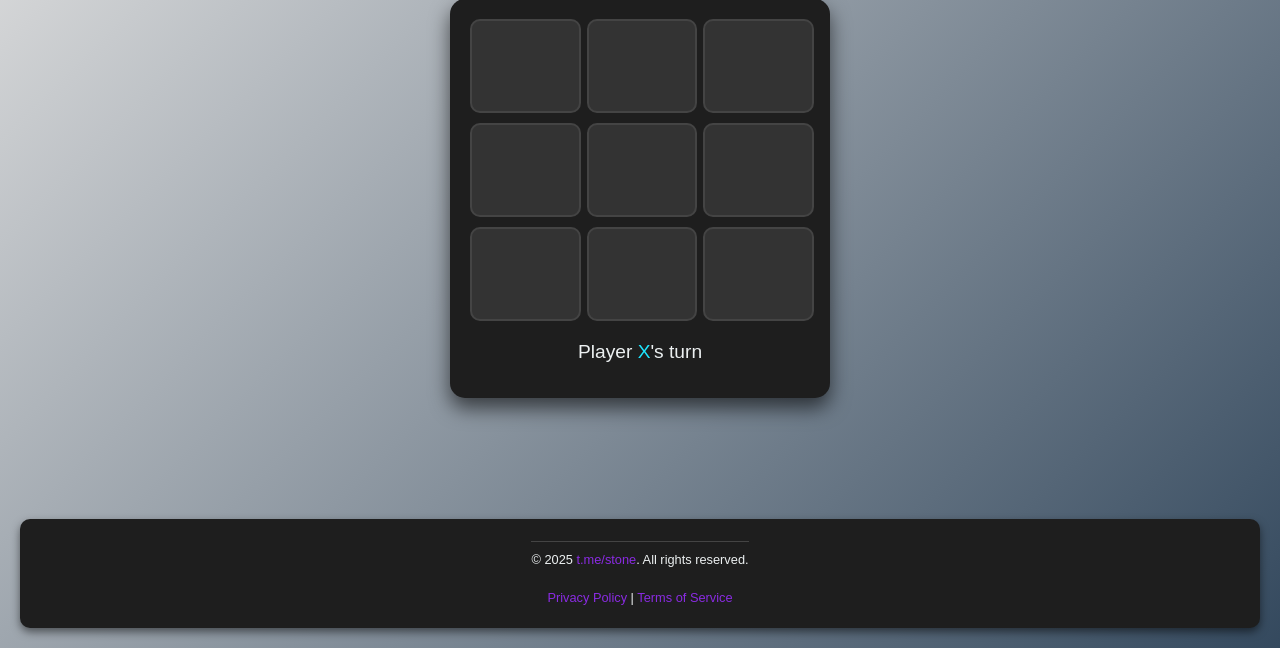
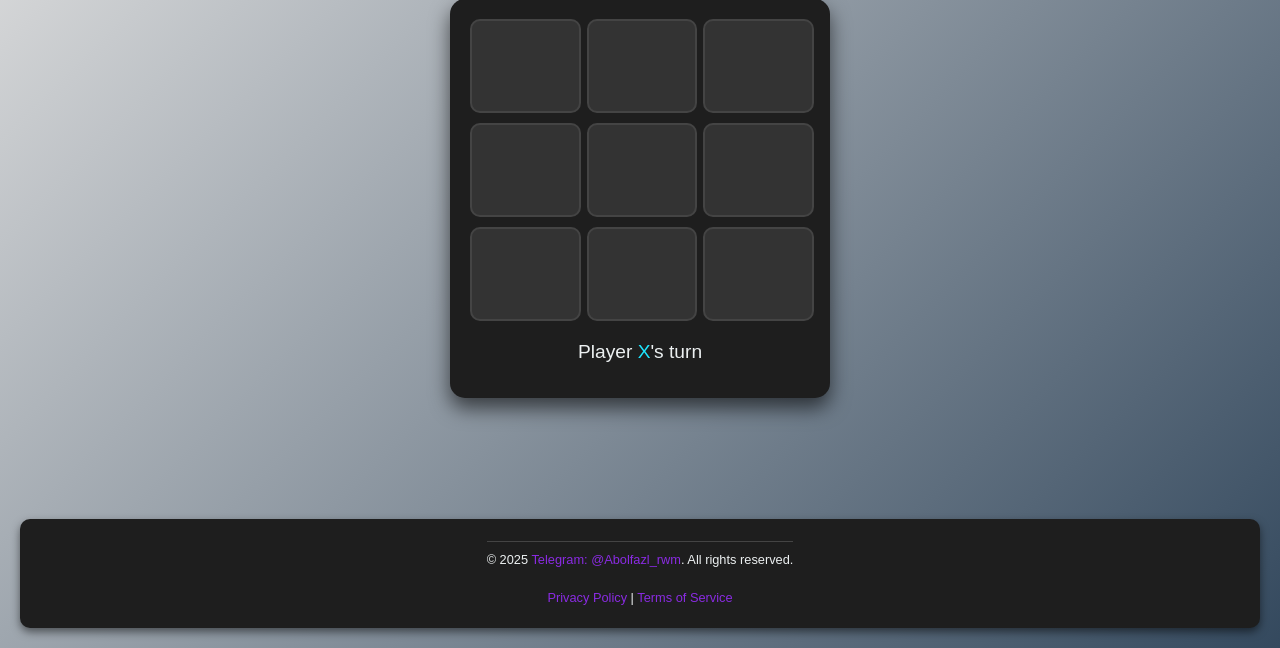
Before and after one commit to Abolfazlrwm/awesome-scripts, a PHP site: page /src/tic-tac-toe-game/index.html in a window 1280 px wide. Shown: the part 152-800 px from the top of the page. Run offline with PHP 8.4, Linux system fonts and the light colour scheme; some web fonts are replaced.

Commit message:
chore(tic-tac-toe-game): replace foreign handles and credits with @Abolfazl_rwm

```diff
--- a/src/tic-tac-toe-game/index.html
+++ b/src/tic-tac-toe-game/index.html
@@ -1,4 +1,5 @@
 <!DOCTYPE html>
+<!-- Telegram: @Abolfazl_rwm -->
 <html lang="en">
 <head>
     <meta charset="UTF-8">
@@ -36,7 +37,7 @@
         </div>
     </main>
     <footer>
-        <p class="footer-content">© 2025 <a href="https://t.me/TinyQB" class="terms-link">t.me/stone</a>. All rights reserved.</p>
+        <p class="footer-content">© 2025 <a href="https://t.me/Abolfazl_rwm" class="terms-link">Telegram: @Abolfazl_rwm</a>. All rights reserved.</p>
         <p class="footer-links">
             <a href="pages/privacy-policy/index.html" class="terms-link">Privacy Policy</a> |
             <a href="pages/terms-of-service/index.html" class="terms-link">Terms of Service</a>
--- a/src/tic-tac-toe-game/script.js
+++ b/src/tic-tac-toe-game/script.js
@@ -1,3 +1,4 @@
+// Telegram: @Abolfazl_rwm
 const cells = document.querySelectorAll('.cell');
 const status = document.querySelector('.status');
 const resultDiv = document.getElementById('result');
--- a/src/tic-tac-toe-game/styles.css
+++ b/src/tic-tac-toe-game/styles.css
@@ -1,3 +1,4 @@
+/* Telegram: @Abolfazl_rwm */
 @font-face {
     font-family: 'CustomFont';
     src: url('/assets/fonts/font.ttf') format('truetype');
```
Also changed, not shown: src/tic-tac-toe-game/README.md.
